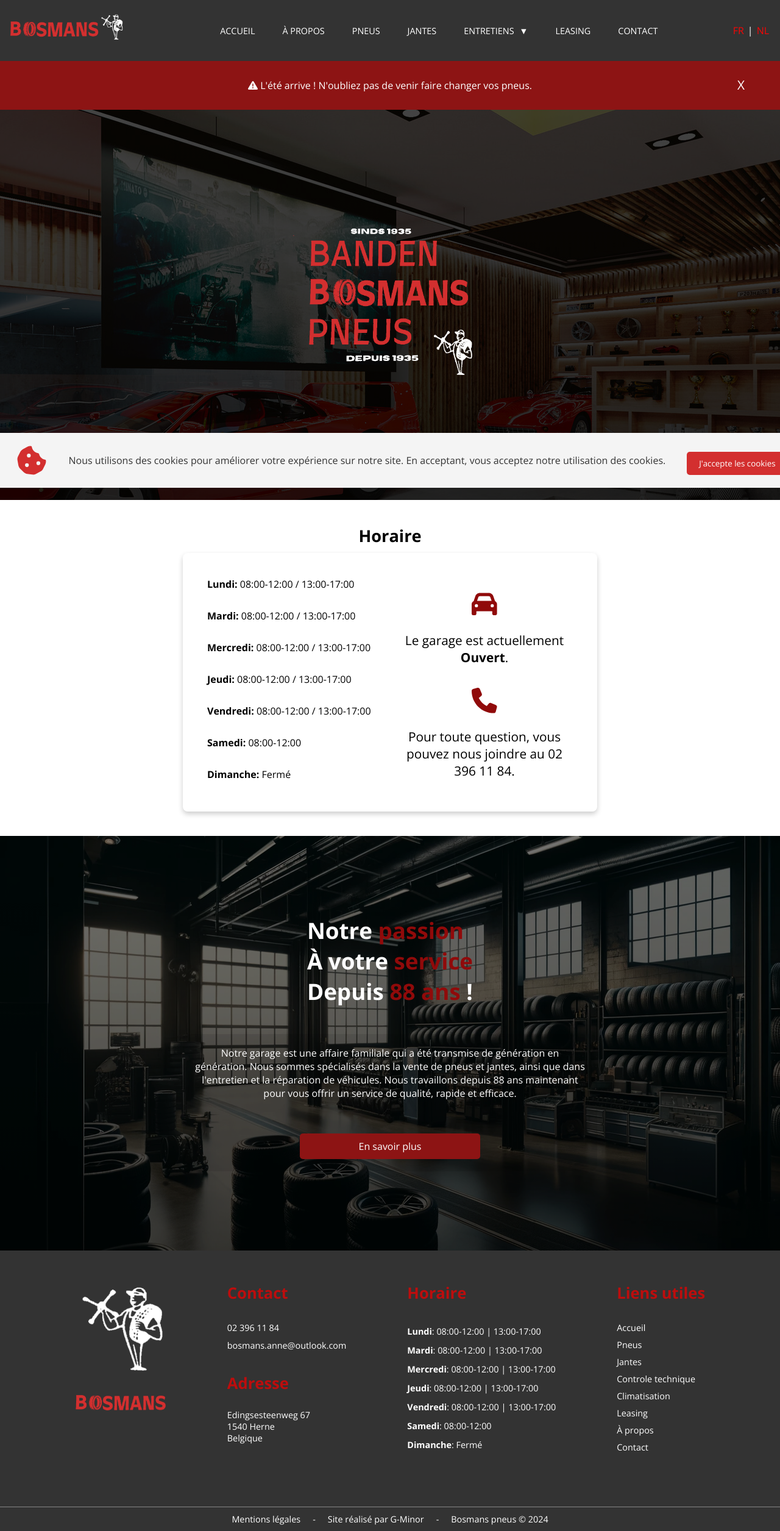
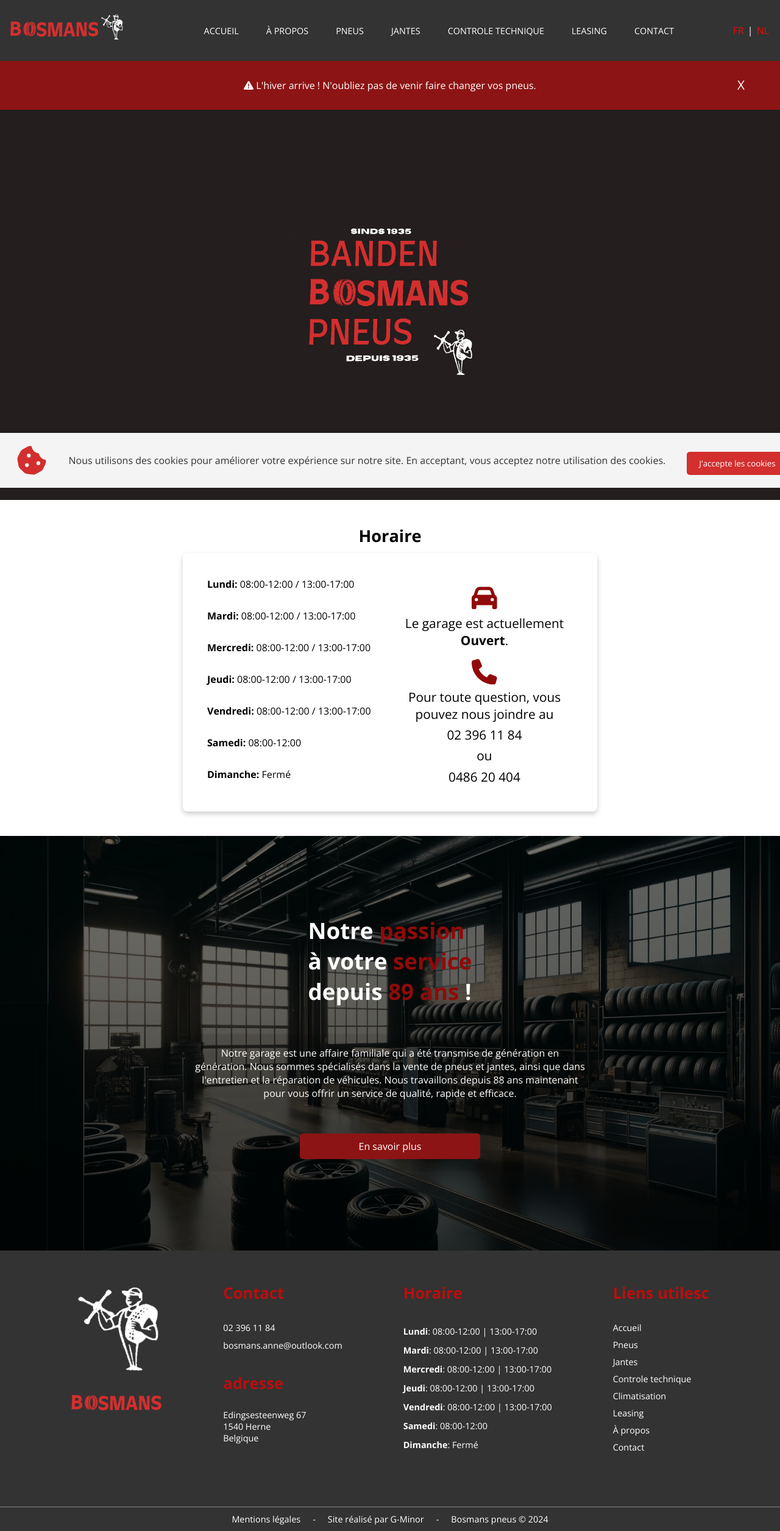
Before and after one commit to Slipaclous/bosmans, a Next.js app: page / in a window 1280 px wide. Shown: the whole page at 61% size. Built offline with nearby package versions, Linux system fonts and the light colour scheme; a web font is replaced by a local one.

Commit message:
changements pour la mise en ligne

```diff
--- a/i18n/fr.json
+++ b/i18n/fr.json
@@ -29,7 +29,7 @@
     "formulaire":"ce formulaire ou par téléphone",
     "preparation":"Préparation au controle technique",
     "introduction":"Introduction",
-    "introduction-text": "Avant de soumettre votre véhicule au contrôle technique, une visite préalable chez votre garagiste est fortement conseillée. Cela permet d'identifier et de corriger les éventuels problèmes pour assurer un passage réussi.",
+    "introduction-text": "Nous vérifions l'état des pneus , le réglagees des phares, les plaquettes et les disques de freins ainsi que les ammortisseurse et nous faisons éventuellement le petit entretien de votre voiture",
     "points de controle":"Points de contrôle",
     "controle-text":"Nous effectuons une vérification complète des points de contrôle exigés lors du contrôle technique, incluant les freins, les lumières, l'émission des gaz d'échappement, et bien d'autres aspects cruciaux pour votre sécurité et celle des autres usagers de la route.",
     "importance":"L'importance de la préparation",
@@ -52,15 +52,26 @@
     "alcar-text": "Alcar est un fabricant de jantes en acier et en aluminium. La société est basée en Allemagne et est l'un des plus grands fabricants de jantes en Europe.",
     "toutes-jantes":"Toutes les jantes sont disponible uniquement sur commande",
     "atraxion-text": " Atraxion est une marque de jantes en aluminium. La société est basée en France et propose des jantes de qualité à des prix abordables.",
-    "banner": "L'été arrive ! N'oubliez pas de venir faire changer vos pneus.",
+    "banner": "L'hiver arrive ! N'oubliez pas de venir faire changer vos pneus.",
     "cookie": "Nous utilisons des cookies pour améliorer votre expérience sur notre site. En acceptant, vous acceptez notre utilisation des cookies.",
     "accept":"J'accepte les cookies",
     "ferme":"Fermé",
     "about1" :"L'histoire de notre société commence en 1935 lorsque Arthur Bosmans se lance dans le commerce du pneu après avoir suivi une formation de vulcanisateur chez Doyen à Bruxelles.",
     "about2":"Après s'être caché pendant 5 ans lors de le seconde guerre, il commence son commerce de pneus. Depuis lors nous sommes la troisième génération qui exploitons ce commerce de pneus. Le métier a depuis bien changé car la technologie du pneu a fort heureusement évolué avec l'évolution des nouveaux véhicules.",
-    "about3":"Nous mettons un point d'honneur à répondre présent aux demandes de nos nombreux clients. Cela commence par l'accueil du client au comptoir. Nous sommes à l'écoute afin de pouvoir au mieux le conseiller et  ensuite le diriger vers nos ateliers où notre équipe de monteurs s'atèle à fournir un travail de qualité et professionnel.",
-    "about4":" Depuis tout ce temps nous proposons à notre clientèle divers services dont la partie pneumatique avec ses accessoires mais aussi depuis quelque temps nous proposons une partie mécanique avec les entretiens et préparation des véhicules pour le contrôle technique. Nous avons beaucoup de chance de pouvoir travailler avec une équipe efficace et professionnelle qui participe à des formations afin d'etre toujours compétant pour le travail à effectuer. Nous sommes très fier que cette société en soit à sa troisième génération au service de nos clients.",
-    "overons":"À propos de nous ..."
+    "about3":"Nous mettons un point d'honneur à répondre présent aux demandes de nos client. Cela commence par l'accueil , l'écoute ,le conseil et notre professionalisme envers le client.",
+    "about4":" Depuis quelques années, nous proposons à notre clientèle l'entretien et  la préparation de son véhicule pour le controle technique. ",
+    "overons":"À propos de nous ...",
+    "ou":"ou",
+    "Notre":"Notre",
+    "passion":"passion",
+    "avotre":"à votre",
+    "service":"service",
+    "depuis":"depuis",
+    "ans":"ans",
+    "sectionabout":"Notre garage est une affaire familiale qui a été transmise de génération en génération. Nous sommes spécialisés dans la vente de pneus et jantes, ainsi que dans l'entretien et la réparation de véhicules. Nous travaillons depuis 88 ans maintenant pour vous offrir un service de qualité, rapide et efficace.",
+    "adresse":"adresse",
+    "liens":"Liens utilesc"
+
 
 
 
--- a/i18n/nl.json
+++ b/i18n/nl.json
@@ -30,7 +30,7 @@
     "formulaire" :" dit formulier of telefonisch",
     "preparation":" Voorbereiding op de technische controle",
     "introduction":"Invoering",
-    "introduction-text":"Voordat u uw voertuig aan de technische controle onderwerpt, is een voorafgaand bezoek aan uw garage sterk aanbevolen. Dit maakt het mogelijk om eventuele problemen te identificeren en te corrigeren om een succesvolle doorgang te garanderen.",
+    "introduction-text":"We controleren de staat van de banden, de afstelling van de lichten, de remblokken en remschijven, evenals de schokdempers, en we voeren eventueel het kleine onderhoud van uw auto uit.",
     "points de controle":"Controlepunten",
     "controle-text":"We voeren een volledige controle uit van de controlepunten die vereist zijn tijdens de technische controle, waaronder remmen, lichten, uitlaatgasemissie en vele andere cruciale aspecten voor uw veiligheid en die van andere weggebruikers.",
     "importance":"Het belang van voorbereiding",
@@ -53,13 +53,31 @@
     "alcar-text" : "Alcar is een fabrikant van stalen en aluminium velgen. Het bedrijf is gevestigd in Duitsland en is een van de grootste velgenfabrikanten in Europa.",
     "toutes-jantes" : "Alle velgen zijn alleen op bestelling verkrijgbaar",
     "atraxion-text" : "Atraxion is een merk van aluminium velgen. Het bedrijf is gevestigd in Frankrijk en biedt kwaliteitsvelgen tegen betaalbare prijzen.",
-    "banner" : "De zomer komt eraan! Vergeet niet om uw banden te laten vervangen.",
+    "banner" : "De winter komt eraan! Vergeet niet om uw banden te laten vervangen.",
     "cookie" : "We gebruiken cookies om uw ervaring op onze site te verbeteren. Door te accepteren, gaat u akkoord met ons gebruik van cookies",
     "accept" : "Ik accepteer cookies",
     "ferme" : "Gesloten",
     "about1":"De geschiedenis van ons bedrijf begint in 1935, toen Arthur Bosmans na een opleiding als vulkanisator bij Doyen in Brussel in de bandenbranche begon.",
-    "about2":"Na vijf jaar ondergedoken te zijn geweest tijdens de Tweede Wereldoorlog, begon hij zijn bandenbedrijf. Sindsdien zijn wij de derde generatie die dit bandenbedrijf exploiteert. Het beroep is sindsdien veel veranderd omdat de bandentechnologie gelukkig is geëvolueerd met de evolutie van nieuwe voertuigen.",
-    "about3":"Wij maken er een erezaak van om te reageren op de verzoeken van onze vele klanten. Het begint met het verwelkomen van de klant aan de balie. We luisteren zodat we ze het beste kunnen adviseren en verwijzen ze vervolgens door naar onze werkplaatsen waar ons team van monteurs werkt om kwaliteit en professioneel werk te leveren.",
-    "about4":"Al die tijd bieden wij onze klanten verschillende diensten aan, waaronder het pneumatische gedeelte met bijbehorende accessoires, maar ook al enige tijd bieden wij een mechanisch gedeelte aan met onderhoud en voorbereiding van voertuigen voor technische inspectie. Wij hebben het geluk te kunnen werken met een efficiënt en professioneel team dat deelneemt aan trainingen om altijd bekwaam te zijn voor het uit te voeren werk. Wij zijn erg trots dat dit bedrijf in de derde generatie onze klanten bedient.",
-    "overons":"Over ons ..."
+    "about2":"Na vijf jaar ondergedoken te hebben gezeten tijdens de Tweede Wereldoorlog, begon hij zijn bandenhandel. Sindsdien zijn wij de derde generatie die deze bandenhandel voortzetten. Het vak is sindsdien sterk veranderd, omdat de bandentechnologie gelukkig is geëvolueerd met de ontwikkeling van nieuwe voertuigen",
+    "about3":"Wij hechten veel waarde aan het beantwoorden van de vragen van onze klanten. Dit begint bij het ontvangst, het luisteren, het adviseren en onze professionaliteit tegenover de klant.",
+    "about4":"Sinds enkele jaren bieden wij onze klanten het onderhoud en de voorbereiding van hun voertuig voor de technische keuring aan..",
+    "overons":"Over ons ...",
+    "ou":"of",
+    "Notre" : "Onze",
+    "passion" : "passie",
+    "avotre" : "Tot uw",
+    "service" : "dienst",
+    "depuis" : "al",
+    "ans" :"jaar",
+    "sectionabout":"Onze garage is een familiebedrijf dat van generatie op generatie is doorgegeven. Wij zijn gespecialiseerd in de verkoop van banden en velgen, evenals in het onderhoud en de reparatie van voertuigen. Al 88 jaar werken wij om u een snelle, efficiënte en kwalitatieve service te bieden.",
+    "adresse":"adressen",
+    "liens":"handige links"
+
+
+
+
+
+
+
+
 }
--- a/src/app/components/Navbar.js
+++ b/src/app/components/Navbar.js
@@ -91,21 +91,12 @@
                 {t('jantes')}
               </Link>
             </li>
-        <li ref={entretiensRef} onClick={toggleEntretiensSubmenu}>
-          <span>{t('entretiens')}</span>
-          <ul className={`submenu ${entretiensSubmenuVisible ? 'visible' : ''}`}>
             <li>
               <Link href="/entretiens/controle_technique">
                 {t('controle technique')}
               </Link>
             </li>
-            <li>
-              <Link href="/entretiens/climatisation">
-                {t('climatisation')}
-              </Link>
-            </li>
-          </ul>
-        </li>
+
 
         <li>
           <Link href="/leasing">
--- a/src/app/components/footer.js
+++ b/src/app/components/footer.js
@@ -33,7 +33,7 @@
             <a href="tel:+32475234567">02 396 11 84</a>
             <p className="">bosmans.anne@outlook.com</p>
           </div>
-            <h3 className="footer-title adresse">Adresse</h3>
+            <h3 className="footer-title adresse">{t("adresse")}</h3>
           <div className="infos-adress">
             <p>Edingsesteenweg 67 </p>
             <p>1540 Herne</p>
@@ -41,7 +41,7 @@
           </div>
         </div>
         <div className="footer-horaire footer-content">
-          <h3 className="footer-title">Horaire</h3>
+          <h3 className="footer-title">{t("horaire")}</h3>
           <div className="schedule-liste">
             {openingHours.map(({ day, hours }) => (
               <div key={day} className="horaire">
@@ -51,7 +51,7 @@
           </div>
         </div>
         <div className="footer-links footer-content">
-          <h3 className="footer-title title-links">Liens utiles</h3>
+          <h3 className="footer-title title-links">{t("liens")}</h3>
           <ul>
             <li>
               <Link href="/">{t("home")}</Link>
--- a/src/app/leasing/page.js
+++ b/src/app/leasing/page.js
@@ -46,6 +46,12 @@
       logo: "/images/leasing/vancia.webp",
       url: "https://www.vanciacarlease.com/fr",
     },
+    {
+      name: "J&T",
+      logo: "/images/leasing/jtauto.webp",
+      url: "https://www.jentautolease.be/fr",
+    },
+
   ];
 
   return (
--- a/src/app/page.js
+++ b/src/app/page.js
@@ -126,8 +126,8 @@
                 className="status-icon"
               />
               <p>
-                {t("question")} <a classname="tel" href="tel:+32475234567">02 396 11 84</a>.
-              </p>
+                {t("question")}</p> <a classname="tel" href="tel:+32475234567">02 396 11 84</a> {t("ou")} <a class="tel" href="tel">0486 20 404</a>
+
             </div>
           </div>
         </div>
@@ -137,16 +137,13 @@
         >
           <div className="presentation-title">
 
-            <h2>Notre <span>passion</span> </h2>
-            <h2>À votre <span>service</span> </h2>
-            <h2>Depuis <span>88 ans</span> !</h2>
+            <h2>{t("Notre")} <span>{t("passion")}</span> </h2>
+            <h2>{t("avotre")} <span>{t("service")}</span> </h2>
+            <h2>{t("depuis")} <span>89 {t("ans")}</span> !</h2>
           </div>
           <div className="presentation-text">
             <p>
-              Notre garage est une affaire familiale qui a été transmise de
-              génération en génération. Nous sommes spécialisés dans la vente de
-              pneus et jantes, ainsi que dans l'entretien et la réparation de
-              véhicules. Nous travaillons depuis 88 ans maintenant pour vous offrir un service de qualité, rapide et efficace.
+              {t("sectionabout")}
             </p>
             <a className="button" href="/about">
               En savoir plus
--- a/src/app/styles/cTechnique.css
+++ b/src/app/styles/cTechnique.css
@@ -27,6 +27,7 @@
 p {
     line-height: 1.6;
     margin-bottom: 10px;
+    font-size: 1.3rem;
 }
 .animated-section {
     opacity: 0;
--- a/src/app/styles/index.css
+++ b/src/app/styles/index.css
@@ -12,6 +12,7 @@
     display: flex;
     justify-content: center;
     align-items: center;
+    background-color: rgba(118, 98, 98, 0.304);
 }
 
 .wall::before{
@@ -22,12 +23,11 @@
     left: 0;
     right: 0;
     bottom: 0;
-    background-image: url('../../../public/images/garage.jpg');
+
     background-position: center center;
     background-repeat: no-repeat;
     filter: brightness(0.3);
     z-index: 0; /* Ensure the background is behind content */
-    background-image: linear-gradient(to bottom, rgba(0, 0, 0, 0.1), rgba(0, 0, 0, 0.5)), url('../../../public/images/garage.jpg');
 }
 
 .wall img{
--- a/src/app/styles/leasing.css
+++ b/src/app/styles/leasing.css
@@ -45,6 +45,7 @@
 .partner:nth-child(4) {
 border-left: none;
 
+
 }
 .partner:nth-child(2) {
 
@@ -56,6 +57,11 @@
 border-top: none;
 border-left: none;
 border-right: none;
+}
+.partner:nth-child(8) {
+
+border-top: none;
+border-left: none;
 }
 .leasing-title {
   color: #900a0a; /* Use site’s accent color */
--- a/src/app/styles/navbar.css
+++ b/src/app/styles/navbar.css
@@ -17,6 +17,7 @@
     gap: 45px;
 
 }
+
 .titre-site{
     width: 15vw;
     font-weight: bold;
@@ -25,7 +26,7 @@
     color: white;
     text-decoration: none;
     transition: 0.3s;
-    font-size: 1rem;
+    font-size: 0.8rem;
 }
 nav ul li a:hover{
     color: rgb(249, 5, 5);
```
Also changed, not shown: src/app/entretiens/controle_technique/page.js (+0 -13 lines), public/images/leasing/jtauto.webp (added).
